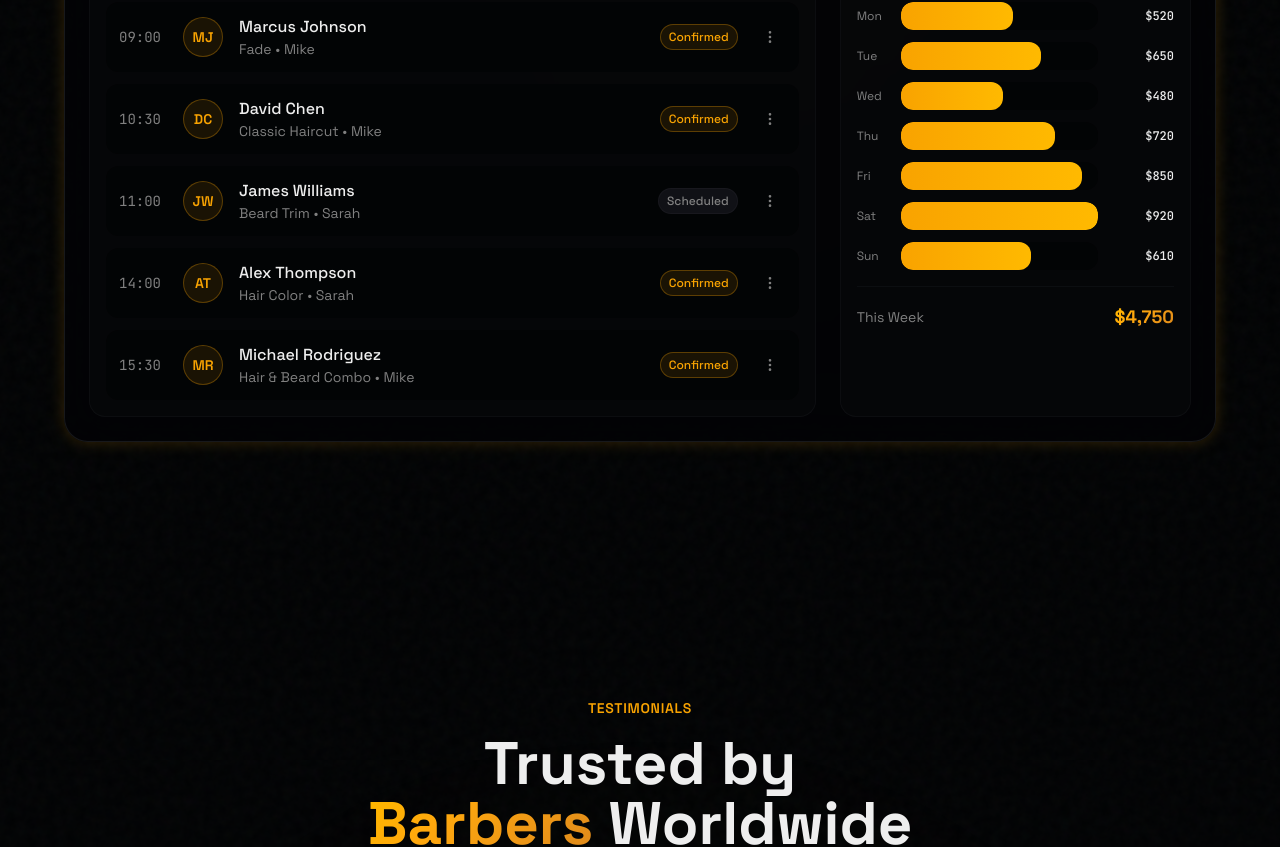
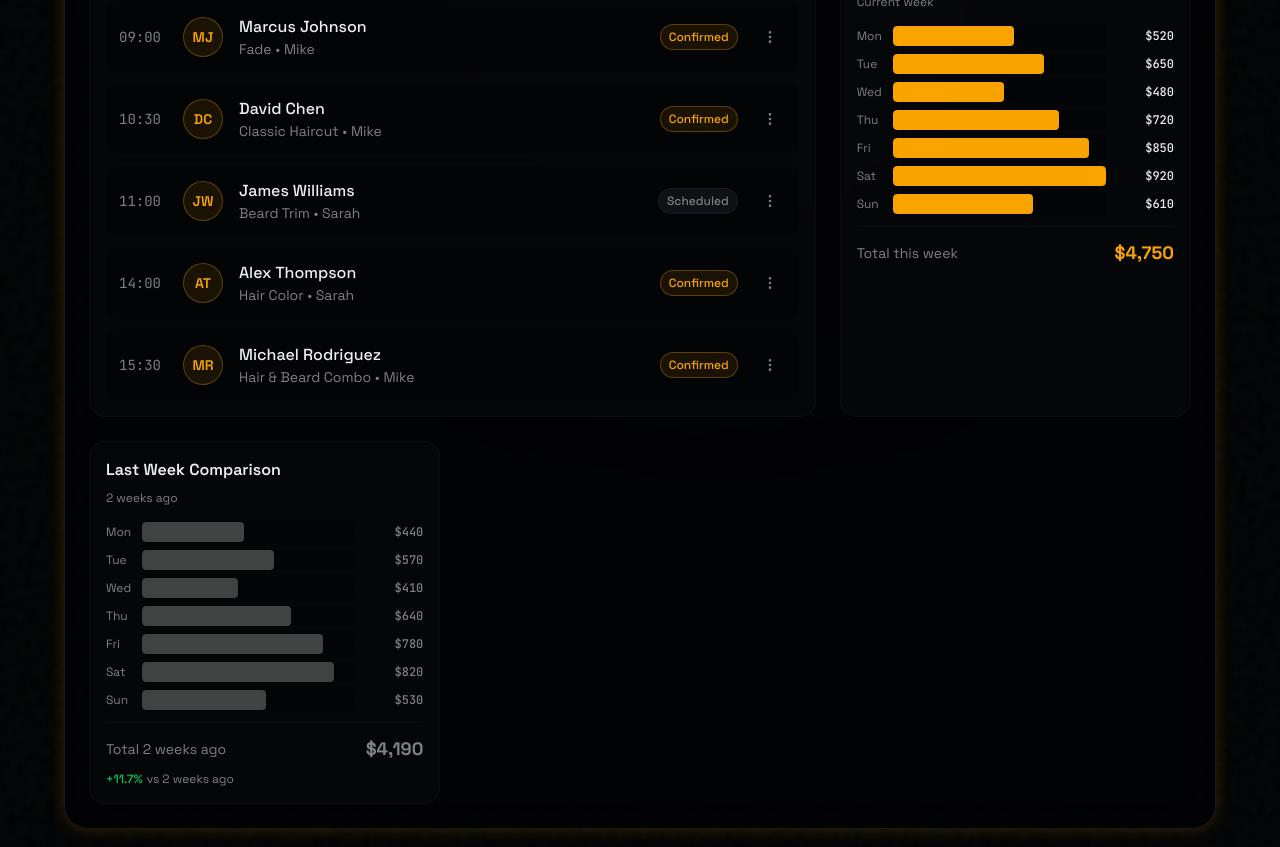
Before and after one commit to Globinner/tresser-saas, a Next.js app: page / in a window 1280 px wide. Shown: the part 3080-3927 px from the top of the page. Built offline with nearby package versions, Linux system fonts and the light colour scheme.

Commit message:
feat: enhance weekly revenue chart with taller bars and comparison
Add "Last Week Comparison" chart to fill empty space and match height.

```diff
--- a/components/dashboard-preview.tsx
+++ b/components/dashboard-preview.tsx
@@ -150,44 +150,91 @@ export function DashboardPreview() {
                 </div>
               </div>
 
-              {/* Quick Stats Chart */}
+              {/* This Week Revenue Chart */}
               <div className="bg-secondary/30 rounded-xl p-4 border border-border/30">
-                <h4 className={`font-semibold text-foreground mb-4 ${isRTL ? 'text-right' : ''}`}>{t("dashboardPreview.weeklyRevenue")}</h4>
-                <div className="space-y-3">
+                <h4 className={`font-semibold text-foreground mb-2 ${isRTL ? 'text-right' : ''}`}>{t("dashboardPreview.weeklyRevenue")}</h4>
+                <p className={`text-xs text-muted-foreground mb-4 ${isRTL ? 'text-right' : ''}`}>{isHebrew ? "השבוע הנוכחי" : "Current week"}</p>
+                <div className="space-y-2">
                   {(isHebrew ? [
-                    { day: "ראשון", width: 56, value: "₪1,850" },
-                    { day: "שני", width: 70, value: "₪2,300" },
-                    { day: "שלישי", width: 52, value: "₪1,700" },
-                    { day: "רביעי", width: 78, value: "₪2,550" },
-                    { day: "חמישי", width: 92, value: "₪3,020" },
-                    { day: "שישי", width: 100, value: "₪3,280" },
-                    { day: "שבת", width: 3, value: "₪0" },
+                    { day: "א׳", width: 56, value: "₪1,850" },
+                    { day: "ב׳", width: 70, value: "₪2,300" },
+                    { day: "ג׳", width: 52, value: "₪1,700" },
+                    { day: "ד׳", width: 78, value: "₪2,550" },
+                    { day: "ה׳", width: 92, value: "₪3,020" },
+                    { day: "ו׳", width: 100, value: "₪3,280" },
+                    { day: "ש׳", width: 3, value: "₪0" },
                   ] : [
-                    { day: t("dashboardPreview.days.mon"), width: 57, value: "$520" },
-                    { day: t("dashboardPreview.days.tue"), width: 71, value: "$650" },
-                    { day: t("dashboardPreview.days.wed"), width: 52, value: "$480" },
-                    { day: t("dashboardPreview.days.thu"), width: 78, value: "$720" },
-                    { day: t("dashboardPreview.days.fri"), width: 92, value: "$850" },
-                    { day: t("dashboardPreview.days.sat"), width: 100, value: "$920" },
-                    { day: t("dashboardPreview.days.sun"), width: 66, value: "$610" },
+                    { day: "Mon", width: 57, value: "$520" },
+                    { day: "Tue", width: 71, value: "$650" },
+                    { day: "Wed", width: 52, value: "$480" },
+                    { day: "Thu", width: 78, value: "$720" },
+                    { day: "Fri", width: 92, value: "$850" },
+                    { day: "Sat", width: 100, value: "$920" },
+                    { day: "Sun", width: 66, value: "$610" },
                   ]).map((item, index) => (
                     <div key={index} className={`flex items-center gap-3 ${isRTL ? 'flex-row-reverse' : ''}`}>
-                      <span className={`text-xs text-muted-foreground ${isHebrew ? 'w-12' : 'w-8'}`}>{item.day}</span>
-                      <div className="flex-1 h-7 bg-background/50 rounded-lg overflow-hidden">
+                      <span className={`text-xs text-muted-foreground w-6`}>{item.day}</span>
+                      <div className="flex-1 h-5 bg-background/50 rounded overflow-hidden">
                         <div
-                          className={`h-full bg-gradient-to-r from-primary to-amber-400 rounded-lg transition-all duration-500 ${isRTL ? 'ml-auto' : ''}`}
-                          style={{ width: `${item.width}%`, minWidth: item.width > 0 ? '16px' : '0' }}
+                          className={`h-full bg-primary rounded transition-all duration-500 ${isRTL ? 'ml-auto' : ''}`}
+                          style={{ width: `${item.width}%`, minWidth: item.width > 0 ? '8px' : '0' }}
                         />
                       </div>
-                      <span className={`text-xs font-medium text-foreground w-16 font-mono ${isRTL ? 'text-left' : 'text-right'}`}>
+                      <span className={`text-xs font-medium text-foreground w-14 font-mono ${isRTL ? 'text-left' : 'text-right'}`}>
                         {item.value}
                       </span>
                     </div>
                   ))}
                 </div>
-                <div className={`mt-4 pt-4 border-t border-border/30 flex items-center justify-between ${isRTL ? 'flex-row-reverse' : ''}`}>
-                  <span className="text-sm text-muted-foreground">{t("analytics.thisWeek")}</span>
-                  <span className="text-lg font-bold text-gradient">{isHebrew ? "₪14,700" : "$4,750"}</span>
+                <div className={`mt-3 pt-3 border-t border-border/30 flex items-center justify-between ${isRTL ? 'flex-row-reverse' : ''}`}>
+                  <span className="text-sm text-muted-foreground">{isHebrew ? "סה״כ השבוע" : "Total this week"}</span>
+                  <span className="text-lg font-bold text-primary">{isHebrew ? "₪14,700" : "$4,750"}</span>
+                </div>
+              </div>
+
+              {/* Last Week Comparison Chart */}
+              <div className="bg-secondary/30 rounded-xl p-4 border border-border/30">
+                <h4 className={`font-semibold text-foreground mb-2 ${isRTL ? 'text-right' : ''}`}>{isHebrew ? "השוואה לשבוע שעבר" : "Last Week Comparison"}</h4>
+                <p className={`text-xs text-muted-foreground mb-4 ${isRTL ? 'text-right' : ''}`}>{isHebrew ? "לפני שבועיים" : "2 weeks ago"}</p>
+                <div className="space-y-2">
+                  {(isHebrew ? [
+                    { day: "א׳", width: 48, value: "₪1,580" },
+                    { day: "ב׳", width: 62, value: "₪2,050" },
+                    { day: "ג׳", width: 45, value: "₪1,480" },
+                    { day: "ד׳", width: 70, value: "₪2,300" },
+                    { day: "ה׳", width: 85, value: "₪2,800" },
+                    { day: "ו׳", width: 90, value: "₪2,950" },
+                    { day: "ש׳", width: 3, value: "₪0" },
+                  ] : [
+                    { day: "Mon", width: 48, value: "$440" },
+                    { day: "Tue", width: 62, value: "$570" },
+                    { day: "Wed", width: 45, value: "$410" },
+                    { day: "Thu", width: 70, value: "$640" },
+                    { day: "Fri", width: 85, value: "$780" },
+                    { day: "Sat", width: 90, value: "$820" },
+                    { day: "Sun", width: 58, value: "$530" },
+                  ]).map((item, index) => (
+                    <div key={index} className={`flex items-center gap-3 ${isRTL ? 'flex-row-reverse' : ''}`}>
+                      <span className={`text-xs text-muted-foreground w-6`}>{item.day}</span>
+                      <div className="flex-1 h-5 bg-background/50 rounded overflow-hidden">
+                        <div
+                          className={`h-full bg-muted-foreground/50 rounded transition-all duration-500 ${isRTL ? 'ml-auto' : ''}`}
+                          style={{ width: `${item.width}%`, minWidth: item.width > 0 ? '8px' : '0' }}
+                        />
+                      </div>
+                      <span className={`text-xs font-medium text-muted-foreground w-14 font-mono ${isRTL ? 'text-left' : 'text-right'}`}>
+                        {item.value}
+                      </span>
+                    </div>
+                  ))}
+                </div>
+                <div className={`mt-3 pt-3 border-t border-border/30 flex items-center justify-between ${isRTL ? 'flex-row-reverse' : ''}`}>
+                  <span className="text-sm text-muted-foreground">{isHebrew ? "סה״כ לפני שבועיים" : "Total 2 weeks ago"}</span>
+                  <span className="text-lg font-bold text-muted-foreground">{isHebrew ? "₪13,160" : "$4,190"}</span>
+                </div>
+                <div className={`mt-2 flex items-center gap-1 ${isRTL ? 'flex-row-reverse justify-end' : ''}`}>
+                  <span className="text-xs text-green-500 font-medium">+11.7%</span>
+                  <span className="text-xs text-muted-foreground">{isHebrew ? "לעומת לפני שבועיים" : "vs 2 weeks ago"}</span>
                 </div>
               </div>
             </div>
```
